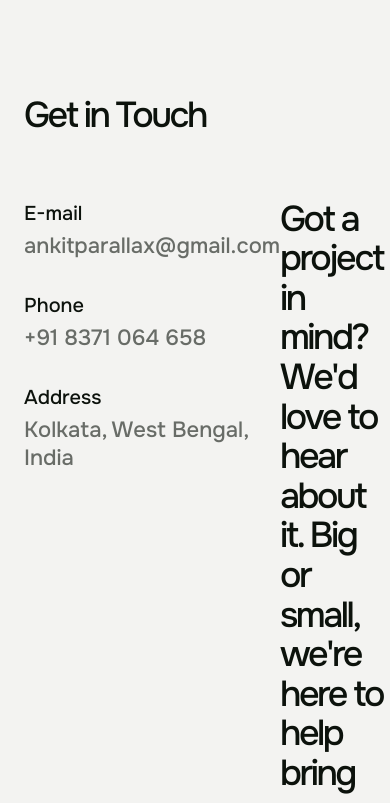
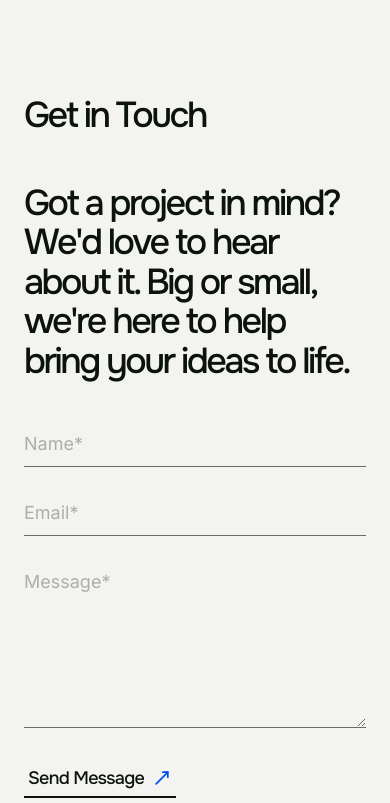
Before and after one commit to initify-admin/initify-portfolio, a Next.js app: page / in a window 390 px wide. Shown: the top 803 px of the page. Built offline with nearby package versions, Linux system fonts and the light colour scheme.

Commit message:
Refactor Contact component; enhance layout responsiveness, adjust spacing, and improve gap settings for better mobile and desktop views

```diff
--- a/components/contact.tsx
+++ b/components/contact.tsx
@@ -44,13 +44,13 @@ export default function Contact() {
             duration: transitionDuration,
             ease: transitionEffect,
           }}
-          className="flex flex-col gap-y-16"
+          className="flex flex-col gap-y-12 sm:gap-y-16 xl:gap-y-20"
         >
           <h1 className="font-onest font-medium text-dark text-[2.25rem] lg:text-[2.5rem] xl:text-[2.625rem] tracking-[-0.158rem] lg:tracking-[-0.175rem] xl:tracking-[-0.184rem] leading-[2.475rem] lg:leading-[2.75rem] xl:leading-[2.888rem]">
             Get in Touch
           </h1>
 
-          <div className="flex justify-between">
+          <div className="flex flex-col-reverse xl:flex-row justify-between gap-y-16 sm:gap-y-20">
             <div className="flex flex-col gap-y-8">
               <div className="flex flex-col gap-y-1">
                 <h1 className={contactInfoHeadingClassName}>E-mail</h1>
@@ -85,14 +85,17 @@ export default function Contact() {
               </div>
             </div>
 
-            <div className="w-[60%] flex flex-col gap-y-24">
+            <div className="xl:w-[60%] flex flex-col gap-y-12 sm:gap-y-16 xl:gap-y-24">
               <h1 className="font-onest font-medium text-dark text-[2.25rem] lg:text-[2.5rem] xl:text-[2.625rem] tracking-[-0.158rem] lg:tracking-[-0.175rem] xl:tracking-[-0.184rem] leading-[2.475rem] lg:leading-[2.75rem] xl:leading-[2.888rem]">
                 Got a project in mind? We{"'"}d love to hear about it. Big or
                 small, we{"'"}re here to help bring your ideas to life.
               </h1>
 
-              <form onSubmit={handleSubmit} className="flex flex-col gap-y-16">
-                <div className="flex gap-x-8">
+              <form
+                onSubmit={handleSubmit}
+                className="flex flex-col gap-y-8 sm:gap-y-12 xl:gap-y-16"
+              >
+                <div className="flex flex-col sm:flex-row gap-x-8 gap-y-8">
                   <input
                     type="text"
                     placeholder="Name*"
```
